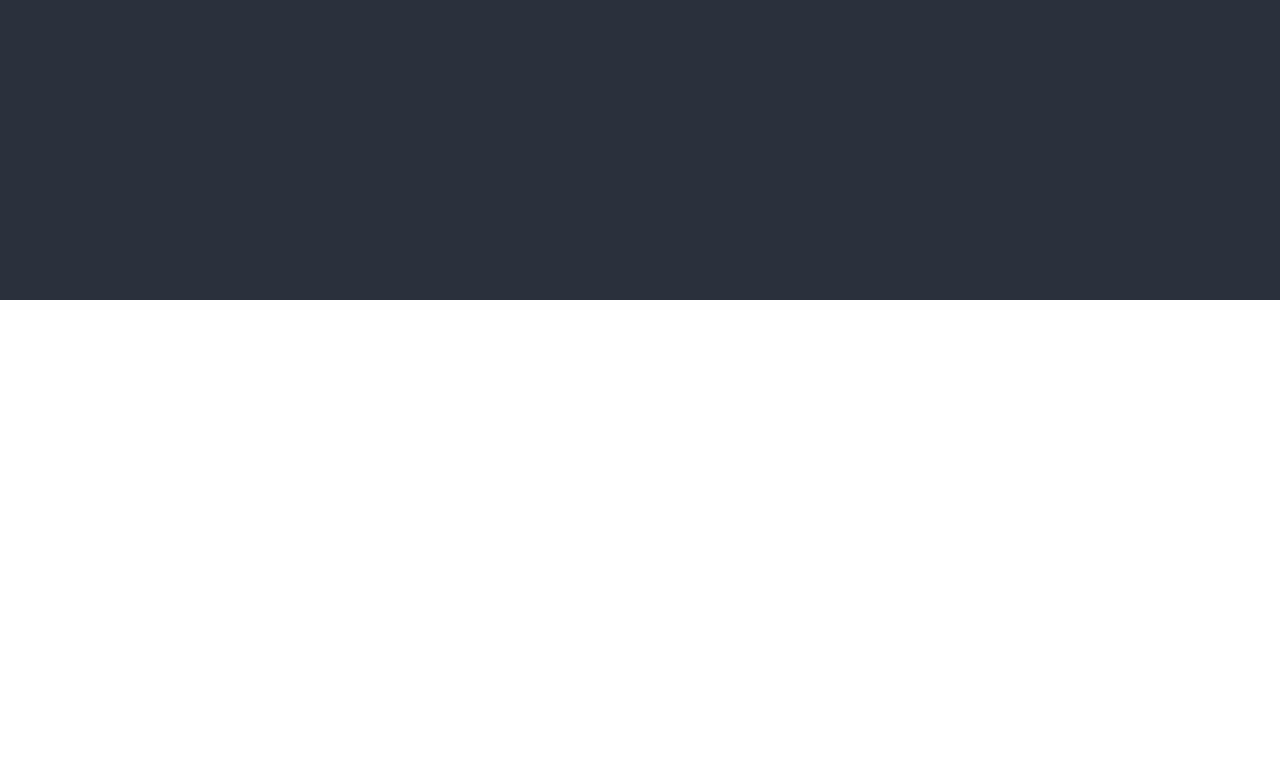
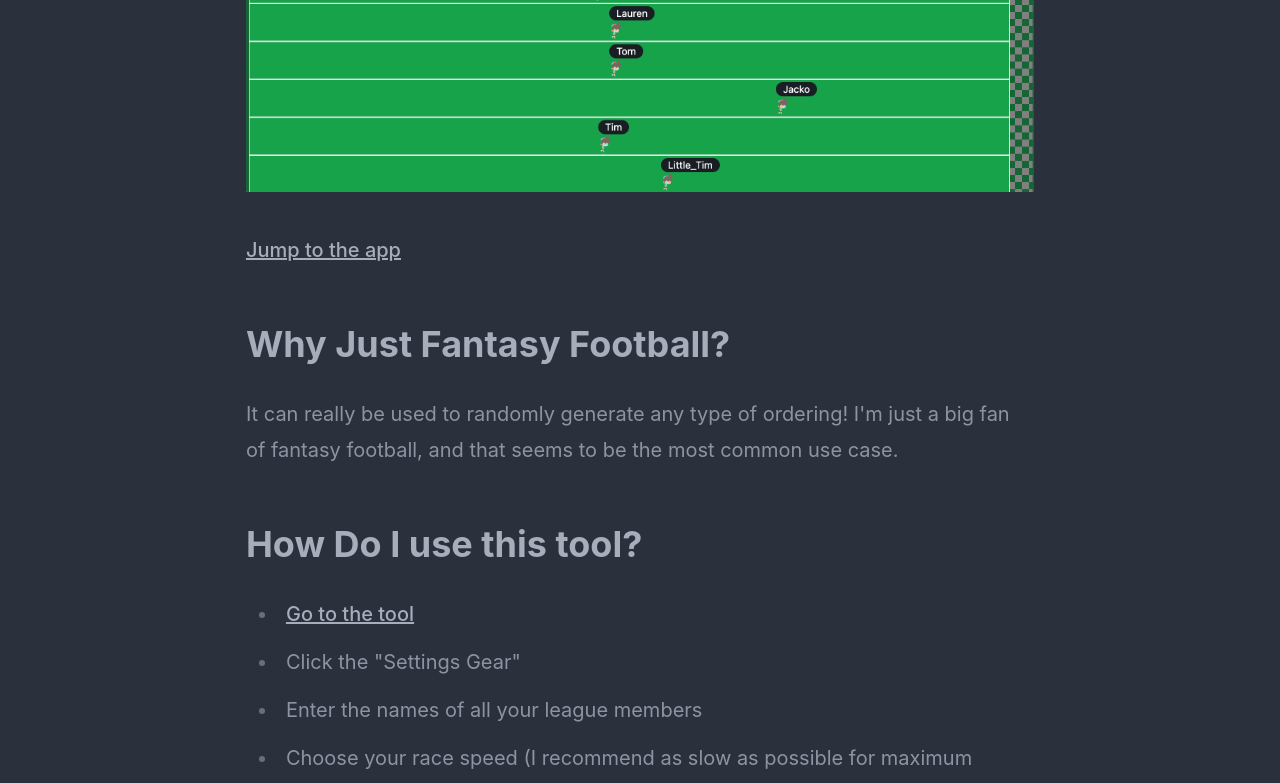
Before and after one commit to jamespohalloran/draft-calculator, a Next.js app: page /about in a window 1280 px wide. Before the commit this address had no page. Shown: the part 500-1283 px from the top of the page. Before the commit the page ends 800 px from the top, so only its background shows below. Built offline with nearby package versions, Linux system fonts and the light colour scheme.

Commit message:
about page

```diff
--- /dev/null
+++ b/content/about.md
@@ -0,0 +1,30 @@
+# What is DraftOrders?
+
+DraftOrders is a simple (no signup needed) tool for generating fantasy football drafts orders. Add each player in your league, start the "race", and eventually you'll end up with your league's official draft order.
+
+[![Screenshot](/screenshot.png)](/)
+
+[Jump to the app](/)
+
+## Why Just Fantasy Football?
+
+It can really be used to randomly generate any type of ordering! I'm just a big fan of fantasy football, and that seems to be the most common use case.
+
+## How Do I use this tool?
+
+- [Go to the tool](/)
+- Click the "Settings Gear"
+- Enter the names of all your league members
+- Choose your race speed (I recommend as slow as possible for maximum intensity)
+- Start the race
+- When the race ends, scroll down to the bottom to see the results.
+
+Each time you click "Start the Race", it will reset and give a new ordering on the next time. Do a few trials if you like, but once you're ready to do the real ordering for your league, I recommend live-streaming it.
+
+## Is it free to use?
+
+Yup! If you get some value out of it, [donations are always appreciated](https://ko-fi.com/johalloran), or sharing the tool with a friend or online always helps too!
+
+## How Can I Livestream The Draft?
+
+The best way to use this tool is to live-stream it, so the league knows there's no funny business. I recommend using a tool like StreamYard or OBS, but there are lots of tools out there.
--- a/package.json
+++ b/package.json
@@ -17,7 +17,9 @@
     "next": "12.2.5",
     "next-seo": "^5.5.0",
     "react": "18.2.0",
-    "react-dom": "18.2.0"
+    "react-dom": "18.2.0",
+    "react-markdown": "^8.0.7",
+    "remark-gfm": "^3.0.1"
   },
   "devDependencies": {
     "@types/node": "18.7.13",
--- /dev/null
+++ b/pages/about.tsx
@@ -0,0 +1,24 @@
+import fs from "fs";
+import path from "path";
+import ReactMarkdown from "react-markdown";
+import gfm from "remark-gfm";
+
+export default function About({ content }: { content: string }) {
+  return (
+    <article className="prose lg:prose-xl container mx-auto p-4">
+      <ReactMarkdown remarkPlugins={[gfm]}>{content}</ReactMarkdown>
+    </article>
+  );
+}
+
+export async function getStaticProps() {
+  // Read the content from the Markdown file
+  const filePath = path.join(process.cwd(), "content", "about.md");
+  const content = fs.readFileSync(filePath, "utf-8");
+
+  return {
+    props: {
+      content,
+    },
+  };
+}
--- a/pages/index.tsx
+++ b/pages/index.tsx
@@ -76,6 +76,7 @@ class Race {
       if (player.position >= raceSize && !this.results.includes(player)) {
         if (this.results.length == 0) {
           let cheer = new Audio("/success-fanfare-trumpets-6185.mp3");
+          cheer.volume = 0.08;
           cheer.play();
         }
 
@@ -285,6 +286,8 @@ const Home: NextPage = () => {
   useEffect(() => {
     if (raceStarted) {
       let whistle = new Audio("/065594_coach-whistle-88613.mp3");
+      //make the volume lower
+      whistle.volume = 0.08;
       whistle.play();
 
       race.increaseTimer();
@@ -311,7 +314,7 @@ const Home: NextPage = () => {
           <h1 className="self-center flex-none font-medium leading-tight text-2xl align-middle">
             DraftOrders
           </h1>
-          <div className="self-center flex-none ml-2">
+          <div className="self-center flex-none ml-2 invisible md:visible">
             <svg
               xmlns="http://www.w3.org/2000/svg"
               fill="none"
@@ -330,6 +333,24 @@ const Home: NextPage = () => {
           <div className="flex-auto"></div>
 
           <div className="flex-none space-x-2">
+            <a target="_blank" href="/about">
+              <div className="inline-block text-white cursor-pointer">
+                <svg
+                  xmlns="http://www.w3.org/2000/svg"
+                  fill="none"
+                  viewBox="0 0 24 24"
+                  strokeWidth="1.5"
+                  stroke="currentColor"
+                  className="w-6 h-6"
+                >
+                  <path
+                    strokeLinecap="round"
+                    strokeLinejoin="round"
+                    d="M11.25 11.25l.041-.02a.75.75 0 011.063.852l-.708 2.836a.75.75 0 001.063.853l.041-.021M21 12a9 9 0 11-18 0 9 9 0 0118 0zm-9-3.75h.008v.008H12V8.25z"
+                  />
+                </svg>
+              </div>
+            </a>
             <label
               htmlFor="my-modal"
               className="btn btn-outline modal-button text-white"
@@ -398,7 +419,7 @@ const Home: NextPage = () => {
           <KofiButton color="#0a9396" title="Tip the dev" kofiID="S6S5EMUTW" />
           <div className="">
             {" "}
-            <p>Copyright © 2022 - All right reserved</p>
+            <p>Copyright © {new Date().getFullYear()} - All right reserved</p>
           </div>
         </div>
 
```
Also changed, not shown: 2 other files (tests, documents, lock files or other folders).
